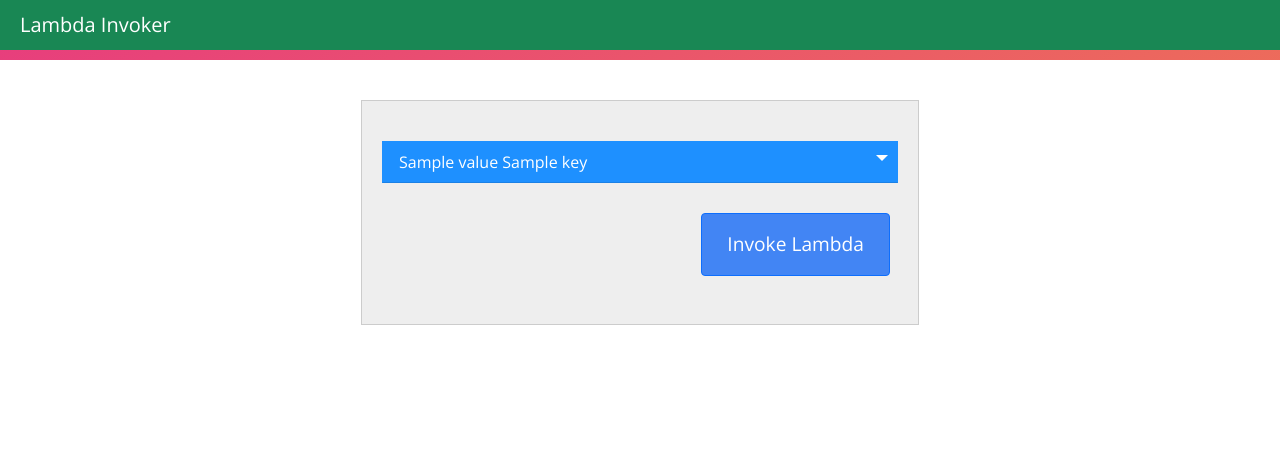
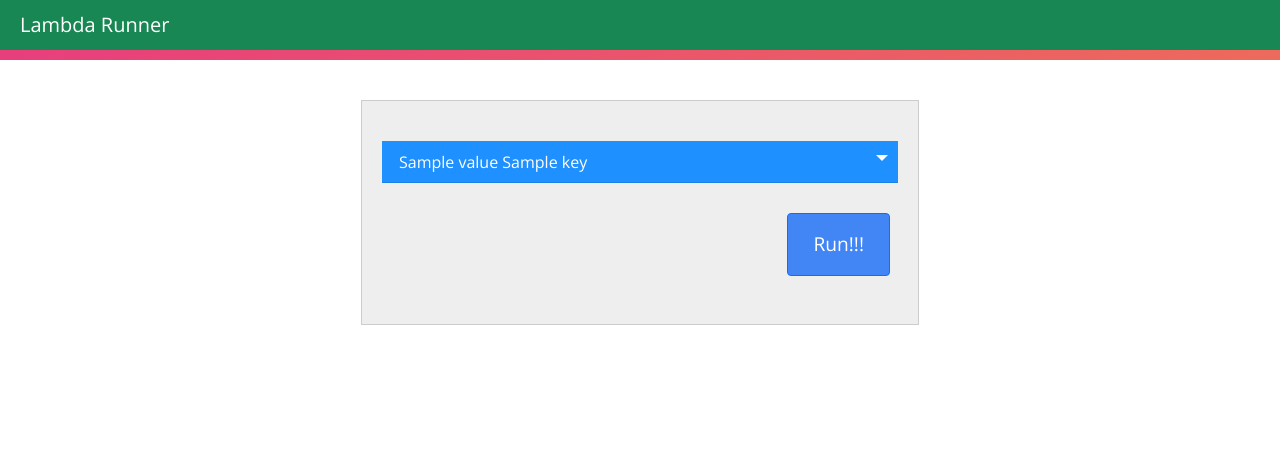
Before and after one commit to rc-delfin/Invoker-Base, a Flask app: template templates/index.html in a window 1280 px wide. Shown: the top 475 px of the page. Run offline with Flask 2, Linux system fonts and the light colour scheme; the template is opened without the code that fills it: most values are stand-ins (such as "Sample title", 1, 10 or a date in 2020); some libraries are stand-ins or nearby versions.

Commit message:
renamed app to runner

```diff
--- a/templates/base.html
+++ b/templates/base.html
@@ -36,7 +36,7 @@
 <body>
   <nav id="navbar" class="navbar navbar-expand-lg sticky-top navbar-dark bg-success" style="margin-bottom:0px;padding-left:20px;">
     <a class="navbar-brand mb-0 h1" href={{ gohome }}>
-      <span style="font-weight:300;">Lambda Invoker</span>
+      <span style="font-weight:300;">Lambda Runner</span>
     </a>
   </nav>
   <div id="color_runner"></div>
--- a/templates/index.html
+++ b/templates/index.html
@@ -15,7 +15,7 @@
                     </select>
                 </div>
                 <div>
-                    <button type="submit" id="submit_button" class="btn btn-primary">Invoke Lambda</button>
+                    <button type="submit" id="submit_button" class="btn btn-primary">Run!!!</button>
                 </div>
                 </form>
             </div>
```
